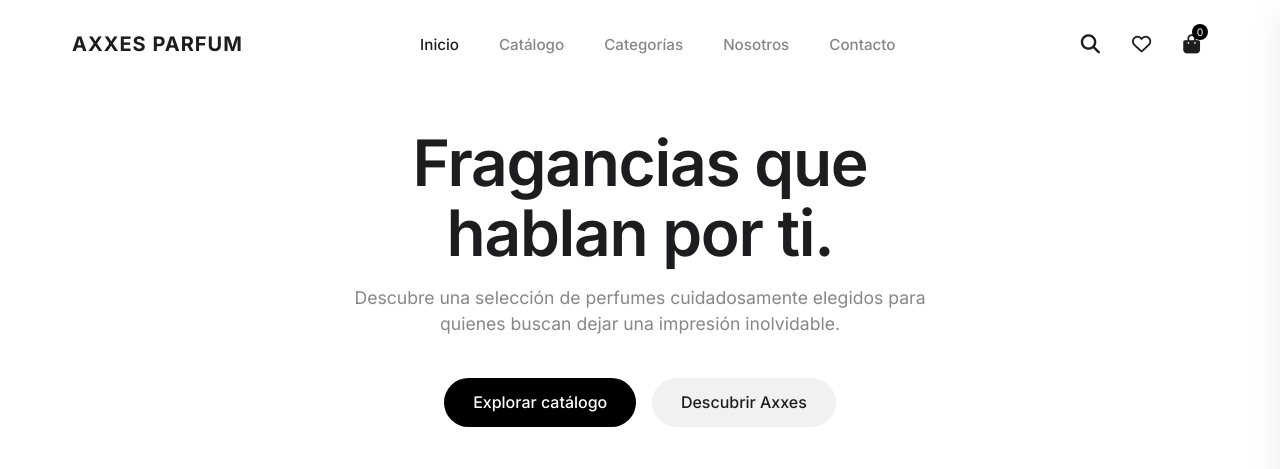
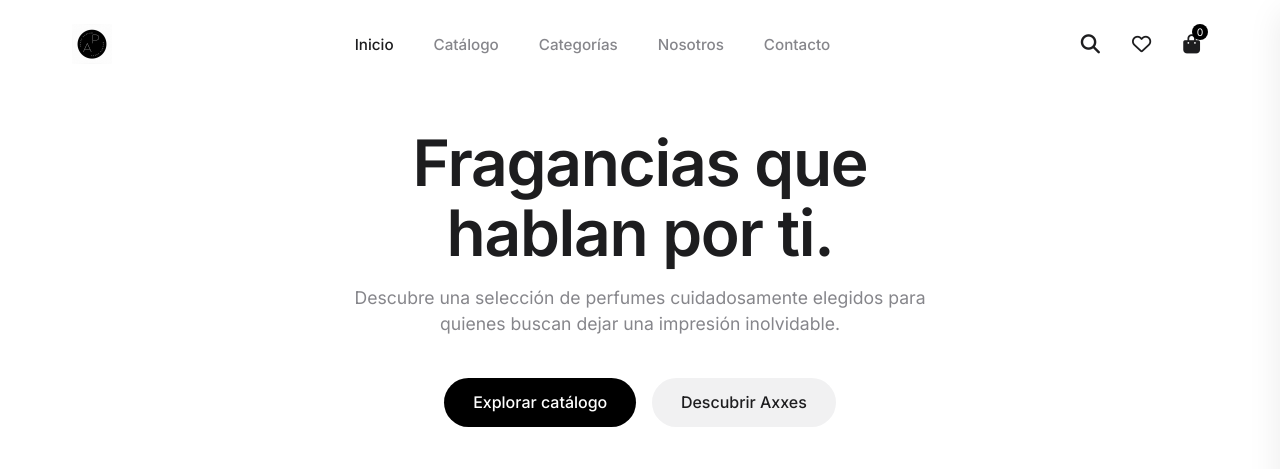
Before and after one commit to Juan-Arenas/axxes, a plain HTML site: page index.html in a window 1280 px wide. Shown: the top 469 px of the page. Drawn offline with Linux system fonts and the light colour scheme.

Commit message:
Add logo

```diff
--- a/index.html
+++ b/index.html
@@ -15,7 +15,7 @@
     <header class="header" id="header">
         <div class="header-container">
             <div class="logo">
-                <a href="#">AXXES PARFUM</a>
+                <a href="#"><img src="logo.jpeg" alt="AXXES PARFUM" style="height: 40px; width: auto; object-fit: contain;"></a>
             </div>
 
             <nav class="desktop-nav">
@@ -187,7 +187,7 @@
     <footer class="footer" id="footer">
         <div class="footer-grid">
             <div class="footer-brand">
-                <h3>AXXES PARFUM</h3>
+                <img src="logo.jpeg" alt="AXXES PARFUM" style="height: 40px; width: auto; object-fit: contain; margin-bottom: 0.5rem; filter: grayscale(100%) invert(0%); mix-blend-mode: multiply;">
                 <p>El lujo de una estela inolvidable.</p>
                 <div class="social-links">
                     <a href="#"><i class="fa-brands fa-instagram"></i></a>
```
